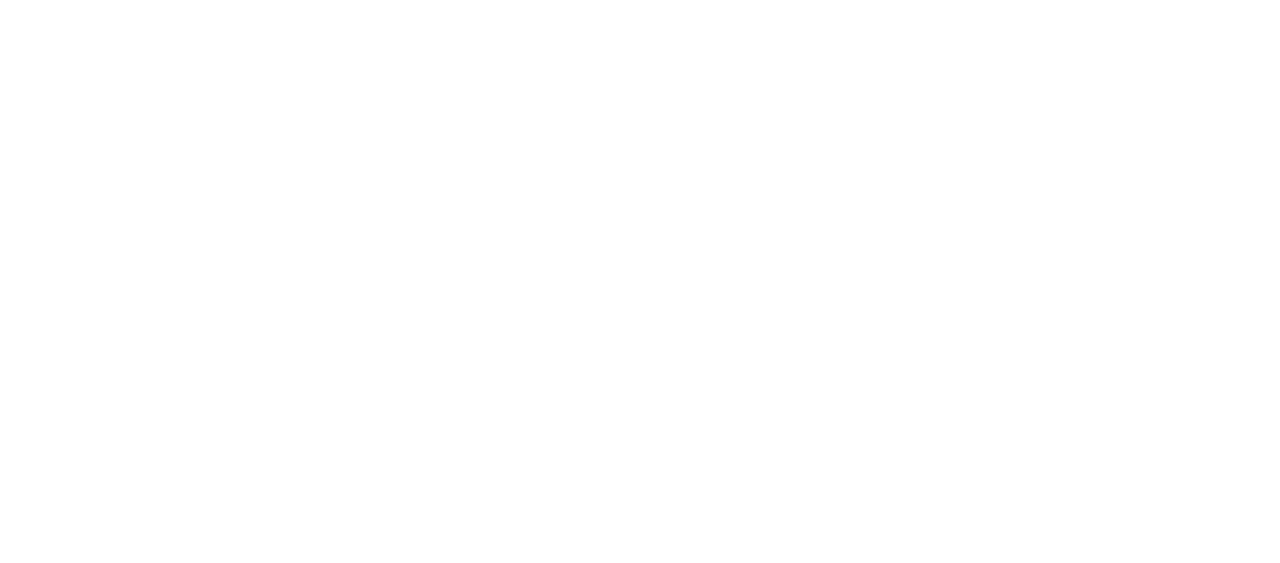
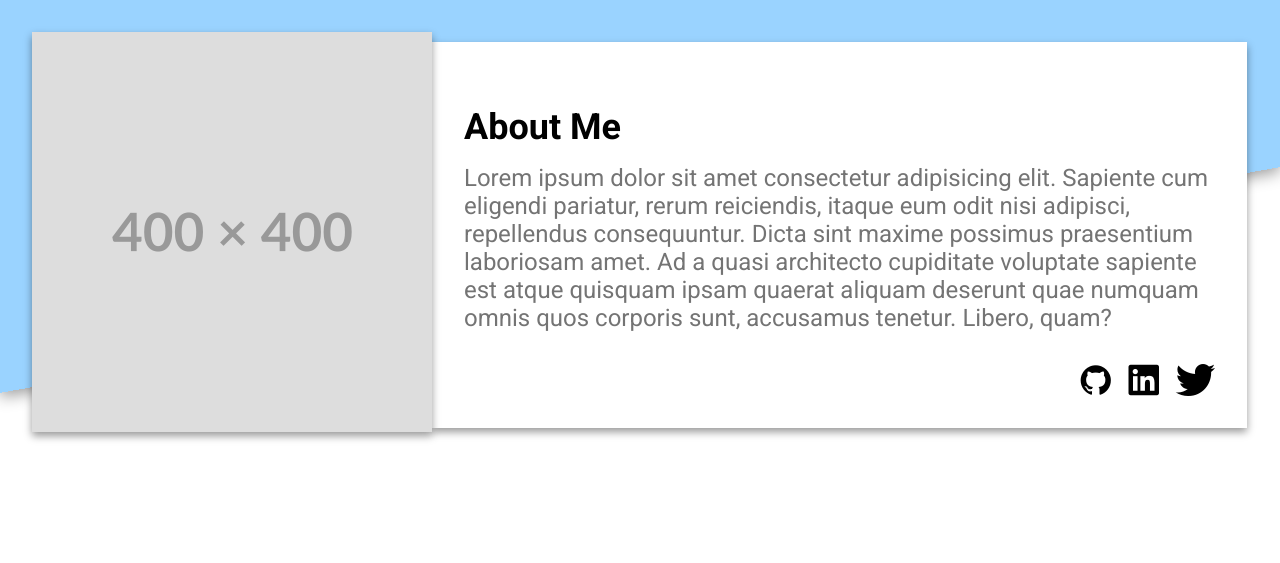
Before and after one commit to basednai/homepage-odin, a website built with webpack: page src/template.html in a window 1280 px wide. Built offline with nearby package versions, Linux system fonts and the light colour scheme.

Commit message:
header done d/t/m

```diff
--- a/package.json
+++ b/package.json
@@ -11,7 +11,6 @@
   "name": "webpack-template",
   "version": "1.0.0",
   "main": "/src/index.js",
-  "type": "module",
   "dependencies": {
     "acorn": "^8.12.1",
     "acorn-import-attributes": "^1.9.5",
@@ -99,7 +98,7 @@
     "wildcard": "^2.0.1"
   },
   "scripts": {
-    "test":"node --experimental-vm-modules node_modules/jest/bin/jest.js --watch src/tests/*.test.js",
+    "test": "node --experimental-vm-modules node_modules/jest/bin/jest.js --watch src/tests/*.test.js",
     "build": "webpack",
     "dev": "webpack serve",
     "deploy": "git subtree push --prefix dist origin gh-pages"
--- a/src/index.js
+++ b/src/index.js
@@ -1 +1,2 @@
 import "./styles.css";
+// import headerImage from './images/header-image.png'
--- a/src/styles.css
+++ b/src/styles.css
@@ -1,7 +1,144 @@
 @import url("https://fonts.googleapis.com/css2?family=Roboto:ital,wght@0,100;0,300;0,400;0,500;0,700;0,900;1,100;1,300;1,400;1,500;1,700;1,900&display=swap");
+@import url("https://fonts.googleapis.com/css2?family=Material+Symbols+Outlined");
+@import url("https://cdn.jsdelivr.net/gh/devicons/devicon@latest/devicon.min.css");
+
 :root {
+  --shadow: 0px 4px 8px rgba(0, 0, 0, 0.4);
+}
+
+* {
   box-sizing: border-box;
+  margin: 0px;
+  padding: 0px;
 }
-font-face {
-  font-family: "Roboto";
+
+body {
+  margin-inline: auto;
+  font-family: "Roboto", "Arial";
+  font-size: clamp(1rem, 2vw + 1rem, 1.5rem);
 }
+
+.underlay {
+  position: absolute;
+  z-index: -1;
+  background: linear-gradient(170deg, #9ad3ff 50%, #00000000 50%);
+  /* background-repeat: no-repeat; */
+  height: 70%;
+  width: 100vw;
+  margin-top: -2rem;
+  filter: drop-shadow(var(--shadow));
+}
+
+.container {
+  position: relative;
+  margin: 2rem;
+}
+
+.header {
+  display: flex;
+  align-items: center;
+  justify-content: center;
+}
+
+.about-me {
+  padding: 1px;
+  max-width: 70%;
+  position: relative;
+  z-index: 1;
+  margin-left: -1px;
+}
+
+.about-me-icons {
+  font-size: 2rem;
+  display: flex;
+  justify-content: flex-end;
+  gap: 1rem;
+  margin-top: 2rem;
+}
+
+.about-text {
+  color: rgb(116, 116, 116);
+  padding: 4rem 2rem 2rem;
+  background-color: white;
+  box-shadow: var(--shadow);
+
+}
+.about-text h2 {
+  color: black;
+  margin-bottom: 1rem;
+}
+
+i {
+  color: black;
+}
+
+.shadow {
+  box-shadow: var(--shadow);
+}
+
+img {
+  position: relative;
+  z-index: 2;
+}
+
+/* Tablet layout: Float image */
+@media (max-width: 769px) {
+  .header {
+    flex-wrap: wrap;
+  }
+
+  .about-me {
+    max-width: 100%;
+  }
+
+  .about-text {
+    box-shadow: none;
+    padding: 2rem 2rem;
+    background-color: transparent;
+  }
+
+  .about-text h2 {
+   text-align: center;
+  }
+
+  .about-me-icons {
+    margin-top: 1rem;
+    justify-content: center;
+  }
+}
+
+/* Tablet layout: Float image */
+@media (min-width: 769px) and (max-width: 1263px) {
+  .header {
+    display: block;
+  }
+  .about-me {
+
+    z-index: 1;
+    max-width: 100%;
+  }
+  .about-me h2 {
+    text-align: center;
+    margin-bottom: 2rem;
+  }
+
+  .about-me-icons {
+    display: none;
+  }
+
+  .about-text {
+    margin-top: 8rem;
+    margin-left: 3rem;
+    line-height: 1.8rem;
+    padding: 5rem 2rem;
+  }
+
+  img,
+  picture {
+    float: left;
+    z-index: 2;
+    max-width: 400px;
+    height: auto;
+    margin: 1.5rem 1.5rem .5rem 0px;
+  }
+}
--- a/src/template.html
+++ b/src/template.html
@@ -1,10 +1,39 @@
 <!DOCTYPE html>
 <html lang="en">
+
 <head>
   <meta charset="UTF-8" />
   <meta name="viewport" content="width=device-width, initial-scale=1.0" />
-    <title>Title</title>
+  <title>Odin Homepage</title>
 </head>
+
 <body>
+  <div class="underlay"></div>
+  <div class="container">
+
+    <div class="header">
+
+      <picture>
+        <source srcset="./images/header-image-300x400.png" media="(max-width: 1024px)" />
+        <img class="shadow" src="./images/header-image-400x400.png" />
+      </picture>
+
+      <div class="about-me">
+        <div class="about-text">
+          <h2>About Me</h2>
+          Lorem ipsum dolor sit amet consectetur adipisicing elit. Sapiente cum eligendi pariatur,
+          rerum reiciendis, itaque eum odit nisi adipisci, repellendus consequuntur. Dicta sint maxime possimus
+          praesentium laboriosam amet. Ad a quasi architecto cupiditate voluptate sapiente est atque quisquam ipsam
+          quaerat aliquam deserunt quae numquam omnis quos corporis sunt, accusamus tenetur. Libero, quam?
+          <div class=about-me-icons>
+            <i class="devicon-github-original"></i><i class="devicon-linkedin-plain"></i><i
+              class="devicon-twitter-original"></i>
+          </div>
+        </div>
+
+      </div>
+    </div>
+  </div>
 </body>
+
 </html>
--- a/webpack.config.js
+++ b/webpack.config.js
@@ -35,12 +35,6 @@ module.exports = {
         test: /\.(png|svg|jpg|jpeg|gif)$/i,
         type: "asset/resource",
       },
-      {
-        test: /\.(jpg|png)$/,
-        use: {
-          loader: "url-loader",
-        },
-      },
     ],
   },
 };
```
Also changed, not shown: src/images/footer-image.png (added), src/images/header-image-300x400.png (added), src/images/header-image-400x400.png (added), 1 other file. Lines whose indentation alone changed are shown as unchanged.
